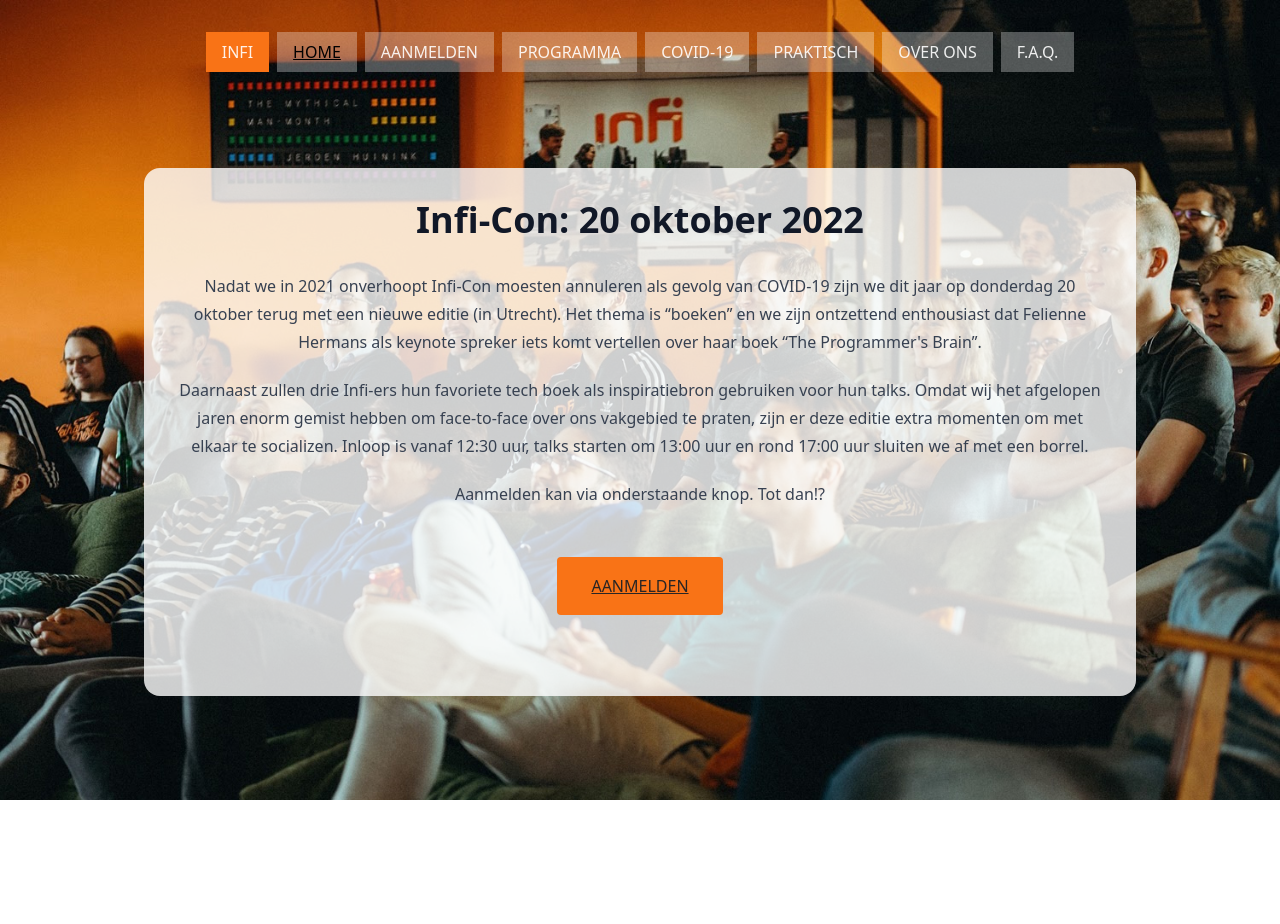
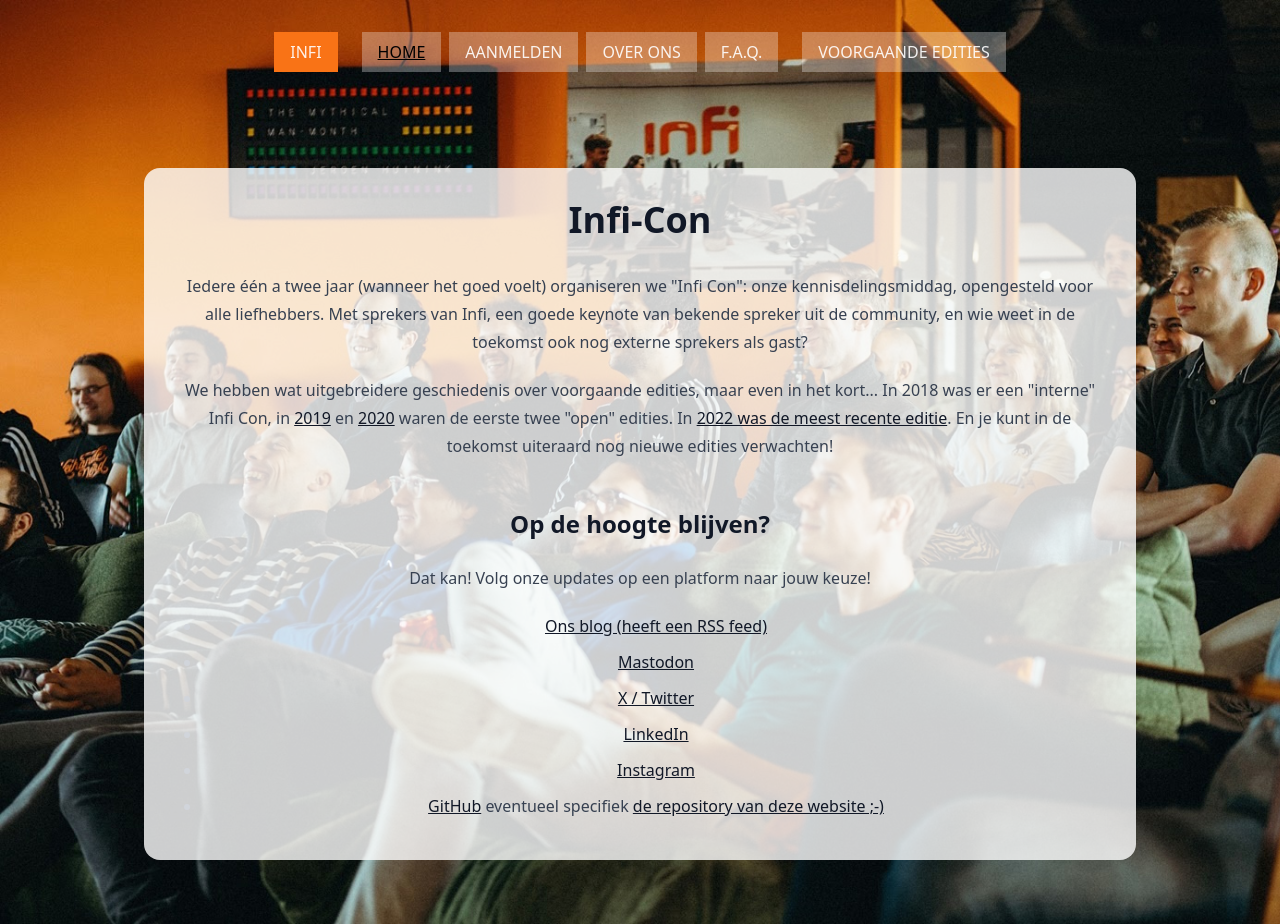
Before and after one commit to infi-nl/con.infi.nl, a SvelteKit app: page / in a window 1280 px wide. Before the commit the page ends 800 px from the top, so only its background shows below. Built offline with nearby package versions, Linux system fonts and the light colour scheme.

Commit message:
Migrate a bunch of old content

```diff
--- /dev/null
+++ b/src/lib/components/Socials.svelte
@@ -0,0 +1,11 @@
+<ul>
+  <li><a href="https://infi.nl/blog">Ons blog (heeft een RSS feed)</a></li>
+  <li><a href="https://mastodon.social/@infinl@mastodon.nl">Mastodon</a></li>
+  <li><a href="https://twitter.com/infinl">X / Twitter</a></li>
+  <li><a href="https://www.linkedin.com/company/infi">LinkedIn</a></li>
+  <li><a href="https://www.instagram.com/infi.nl">Instagram</a></li>
+  <li>
+    <a href="https://github.com/infi-nl">GitHub</a> eventueel specifiek
+    <a href="https://github.com/infi-nl/con.infi.nl">de repository van deze website ;-)</a>
+  </li>
+</ul>
--- a/src/routes/+layout.svelte
+++ b/src/routes/+layout.svelte
@@ -5,14 +5,14 @@
 
 <div class="min-h-screen flex flex-col bg-stone-900 text-white/90 bg-cover bg-[url('/img/home-bg.jpg')]">
   <nav class="mx-auto px-4 my-8 flex flex-wrap gap-2">
-    <a class="inline-block px-4 py-2 bg-orange-500" href="/">INFI</a>
+    <a class="inline-block px-4 py-2 bg-orange-500 mr-4" href="/">INFI</a>
     <NavItem href="/">HOME</NavItem>
     <NavItem href="/aanmelden">AANMELDEN</NavItem>
-    <NavItem href="/2022/programma">PROGRAMMA</NavItem>
-    <NavItem href="/2022/covid-19">COVID-19</NavItem>
-    <NavItem href="/2022/praktisch">PRAKTISCH</NavItem>
+    <!-- <NavItem href="/2024/programma">PROGRAMMA</NavItem> -->
+    <!-- <NavItem href="/2024/praktisch">PRAKTISCH</NavItem> -->
     <NavItem href="/over-ons">OVER ONS</NavItem>
     <NavItem href="/faq">F.A.Q.</NavItem>
+    <NavItem href="/edities" clazz="ml-4">VOORGAANDE EDITIES</NavItem>
   </nav>
 
   <slot />
--- a/src/routes/+page.svelte
+++ b/src/routes/+page.svelte
@@ -1,31 +1,29 @@
+<script lang="ts">
+  import Socials from '$lib/components/Socials.svelte';
+</script>
+
 <div class="mx-auto mb-16 max-w-[1024px] mt-16">
   <div class="mx-4 text-center p-8 rounded-2xl bg-white/80 text-stone-800">
     <article class="prose max-w-none">
-      <h1>Infi-Con: 20 oktober 2022</h1>
+      <h1>Infi-Con</h1>
 
       <p>
-        Nadat we in 2021 onverhoopt Infi-Con moesten annuleren als gevolg van COVID-19 zijn we dit jaar op donderdag 20 oktober terug met
-        een nieuwe editie (in Utrecht). Het thema is “boeken” en we zijn ontzettend enthousiast dat Felienne Hermans als keynote spreker
-        iets komt vertellen over haar boek “The Programmer's Brain”.
+        Iedere één a twee jaar (wanneer het goed voelt) organiseren we "Infi Con": onze kennisdelingsmiddag, opengesteld voor alle
+        liefhebbers. Met sprekers van Infi, een goede keynote van bekende spreker uit de community, en wie weet in de toekomst ook nog
+        externe sprekers als gast?
       </p>
+
       <p>
-        Daarnaast zullen drie Infi-ers hun favoriete tech boek als inspiratiebron gebruiken voor hun talks. Omdat wij het afgelopen jaren
-        enorm gemist hebben om face-to-face over ons vakgebied te praten, zijn er deze editie extra momenten om met elkaar te socializen.
-        Inloop is vanaf 12:30 uur, talks starten om 13:00 uur en rond 17:00 uur sluiten we af met een borrel.
+        We hebben wat uitgebreidere geschiedenis over voorgaande edities, maar even in het kort... In 2018 was er een "interne" Infi Con, in
+        <a href="/2019">2019</a> en <a href="/2020">2020</a> waren de eerste twee "open" edities. In
+        <a href="/2022">2022 was de meest recente editie</a>. En je kunt in de toekomst uiteraard nog nieuwe edities verwachten!
       </p>
-      <p>Aanmelden kan via onderstaande knop. Tot dan!?</p>
 
-      <p class="my-16">
-        <a
-          class="
-            bg-orange-500 text-stone-800 uppercase
-            px-8 py-4 underline rounded border-transparent border-2
-            hover:border-white hover:bg-orange-400 transition-all"
-          href="/aanmelden"
-        >
-          Aanmelden
-        </a>
-      </p>
+      <h2>Op de hoogte blijven?</h2>
+
+      <p>Dat kan! Volg onze updates op een platform naar jouw keuze!</p>
+
+      <Socials />
     </article>
   </div>
 </div>
--- /dev/null
+++ b/src/routes/2022/+page.svelte
@@ -0,0 +1,31 @@
+<div class="mx-auto mb-16 max-w-[1024px] mt-16">
+  <div class="mx-4 text-center p-8 rounded-2xl bg-white/80 text-stone-800">
+    <article class="prose max-w-none">
+      <h1>Infi-Con: 20 oktober 2022</h1>
+
+      <p>
+        Nadat we in 2021 onverhoopt Infi-Con moesten annuleren als gevolg van COVID-19 zijn we dit jaar op donderdag 20 oktober terug met
+        een nieuwe editie (in Utrecht). Het thema is “boeken” en we zijn ontzettend enthousiast dat Felienne Hermans als keynote spreker
+        iets komt vertellen over haar boek “The Programmer's Brain”.
+      </p>
+      <p>
+        Daarnaast zullen drie Infi-ers hun favoriete tech boek als inspiratiebron gebruiken voor hun talks. Omdat wij het afgelopen jaren
+        enorm gemist hebben om face-to-face over ons vakgebied te praten, zijn er deze editie extra momenten om met elkaar te socializen.
+        Inloop is vanaf 12:30 uur, talks starten om 13:00 uur en rond 17:00 uur sluiten we af met een borrel.
+      </p>
+      <p>Aanmelden kan via onderstaande knop. Tot dan!?</p>
+
+      <p class="my-16">
+        <a
+          class="
+            bg-orange-500 text-stone-800 uppercase
+            px-8 py-4 underline rounded border-transparent border-2
+            hover:border-white hover:bg-orange-400 transition-all"
+          href="/aanmelden"
+        >
+          Aanmelden
+        </a>
+      </p>
+    </article>
+  </div>
+</div>
--- a/src/routes/2022/covid-19/+page.svelte
+++ b/src/routes/2022/covid-19/+page.svelte
@@ -1,4 +1,4 @@
-<script>
+<script lang="ts">
   import SimplePageContent from '$lib/components/SimplePageContent.svelte';
   import SimplePageHeader from '$lib/components/SimplePageHeader.svelte';
 </script>
--- a/src/routes/2022/praktisch/+page.svelte
+++ b/src/routes/2022/praktisch/+page.svelte
@@ -1,4 +1,4 @@
-<script>
+<script lang="ts">
   import SimplePageContent from '$lib/components/SimplePageContent.svelte';
   import SimplePageHeader from '$lib/components/SimplePageHeader.svelte';
 </script>
--- a/src/routes/2022/programma/+page.svelte
+++ b/src/routes/2022/programma/+page.svelte
@@ -1,4 +1,4 @@
-<script>
+<script lang="ts">
   import SimplePageContent from '$lib/components/SimplePageContent.svelte';
   import SimplePageHeader from '$lib/components/SimplePageHeader.svelte';
 </script>
@@ -19,7 +19,7 @@
     leert en denkt over code.
   </p>
 
-  <h2>Donderdag 20 oktober 2022, 12:30 – 17:00 @ Infi Utrecht</h2>
+  <h2>Donderdag 20 oktober 2022, 12:30 - 17:00 @ Infi Utrecht</h2>
   <ul>
     <li>12:30 - 13:00 Inloop, met koffie, thee, fris en wat lichte (o.a. vegan) snacks</li>
     <li>
--- /dev/null
+++ b/src/routes/aanmelden/+page.svelte
@@ -0,0 +1,19 @@
+<script lang="ts">
+  import SimplePageContent from '$lib/components/SimplePageContent.svelte';
+  import SimplePageHeader from '$lib/components/SimplePageHeader.svelte';
+  import Socials from '$lib/components/Socials.svelte';
+</script>
+
+<SimplePageHeader>Aanmelden</SimplePageHeader>
+
+<SimplePageContent>
+  <p>
+    Sorry! Er is nog geen nieuwe Infi Con gepland. Je kunt je momenteel dus ook niet voor een volgend event aanmelden, maar wel lief dat je
+    toch al hier even kwam buurten!
+  </p>
+  <p>
+    Wil je op de hoogte blijven van wanneer de volgende Infi Con is, of gewoon in het algemeen ons <strike>stalken</strike> volgen? Dat kan op
+    een plek naar je eigen keuze!
+  </p>
+  <Socials />
+</SimplePageContent>
--- /dev/null
+++ b/src/routes/edities/+page.svelte
@@ -0,0 +1,27 @@
+<script lang="ts">
+  import SimplePageContent from '$lib/components/SimplePageContent.svelte';
+  import SimplePageHeader from '$lib/components/SimplePageHeader.svelte';
+</script>
+
+<SimplePageHeader>Edities</SimplePageHeader>
+
+<SimplePageContent>
+  <p>Informatie over eerdere edities:</p>
+
+  <ul>
+    <li>
+      <a href="/2018">2018</a>: Dit jaar hadden we het event nog niet “open source” gemaakt, en is er dus geen speciale event-pagina. Je
+      kunt meer lezen over de “voorlopers” van Infi-Con op de “<a href="/over-ons">Over Ons</a>” pagina.
+    </li>
+    <li>
+      <a href="/2019">2019</a>: Hosted in Utrecht. Je kunt het programma van 2019 inkijken, en een
+      <a href="https://www.youtube.com/playlist?list=PLmKkHHpMpo_iQa1WDm9jFmtPBLieXeBHL">aantal talks staat op YouTube</a>!
+    </li>
+    <li>
+      <a href="/2020">2020</a>: De Online (remote) editie, "uitgezonden" vanuit Amsterdam. Een
+      <a href="/edities">aantal talks is op YouTube terug te zien</a>!
+    </li>
+    <li><a href="/2021">2021</a>: <strike>Hosted in Amsterdam</strike> (kon helaas niet doorgaan door COVID maatregelen).</li>
+    <li><a href="/2022">2022</a>: Hosted in Utrecht. Een <a href="/edities">aantal talks is op YouTube terug te zien</a>!</li>
+  </ul>
+</SimplePageContent>
```
